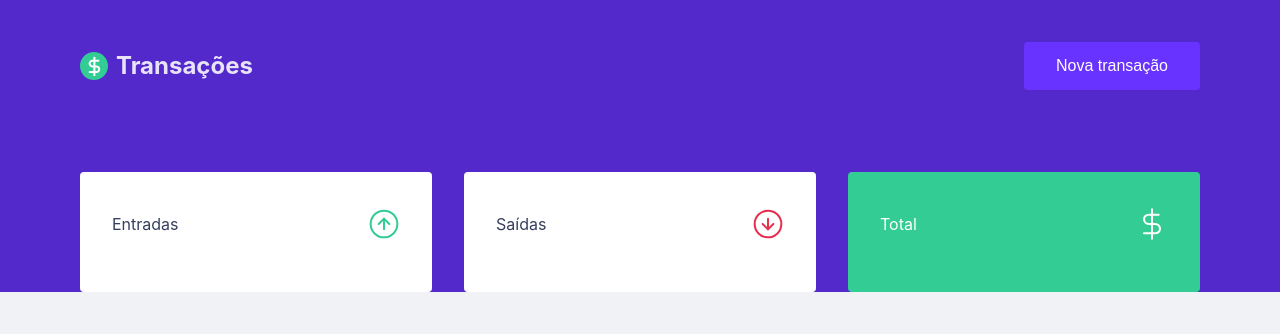
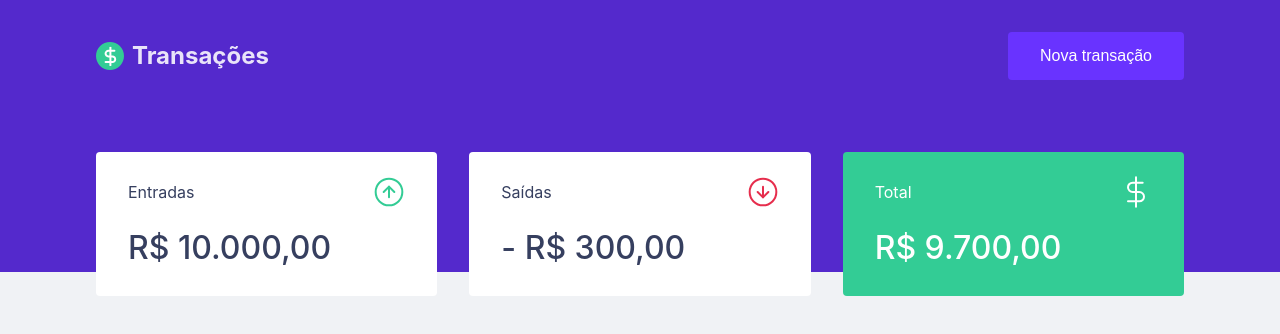
Before and after one commit to gabrielmelogm/teste-bamboo, a Vue app in the folder web/: page / in a window 1280 px wide. Shown: the top 334 px of the page. Built offline with nearby package versions, Linux system fonts and the light colour scheme.

Commit message:
✨ Summary component

```diff
--- a/web/src/components/Summary.vue
+++ b/web/src/components/Summary.vue
@@ -1,3 +1,19 @@
+<script lang="ts">
+import { defineComponent } from "vue";
+
+export default defineComponent({
+  name: "Summary",
+  data() {
+    return {
+      summary: {
+        deposits: 10000,
+        withdraws: 300,
+      },
+    };
+  },
+});
+</script>
+
 <template>
   <div class="summary__container">
     <div>
@@ -6,10 +22,12 @@
         <img src="../assets/income.svg" alt="Entradas" />
       </header>
       <strong>
-        <!-- {new Intl.NumberFormat('pt-BR', {
+        {{
+          new Intl.NumberFormat("pt-BR", {
             style: "currency",
-            currency: "BRL"
-          }).format(summary.deposits)} -->
+            currency: "BRL",
+          }).format(summary.deposits)
+        }}
       </strong>
     </div>
     <div>
@@ -18,10 +36,13 @@
         <img src="../assets/outcome.svg" alt="Saídas" />
       </header>
       <strong>
-        <!-- - {new Intl.NumberFormat('pt-BR', {
-              style: "currency",
-              currency: "BRL"
-          }).format(summary.withdraws)} -->
+        -
+        {{
+          new Intl.NumberFormat("pt-BR", {
+            style: "currency",
+            currency: "BRL",
+          }).format(summary.withdraws)
+        }}
       </strong>
     </div>
     <div className="highlight-background">
@@ -30,13 +51,14 @@
         <img src="../assets/total.svg" alt="Total" />
       </header>
       <strong>
-        <!-- {new Intl.NumberFormat('pt-BR', {
-              style: "currency",
-              currency: "BRL"
-          }).format(summary.total)} -->
+        {{
+          new Intl.NumberFormat("pt-BR", {
+            style: "currency",
+            currency: "BRL",
+          }).format(summary.deposits - summary.withdraws)
+        }}
       </strong>
     </div>
-
   </div>
 </template>
 
--- a/web/src/style.css
+++ b/web/src/style.css
@@ -24,7 +24,8 @@ html {
   -moz-osx-font-smoothing: grayscale;
 }
 
-body {
+* {
   padding: 0;
   margin: 0;
+  box-sizing: border-box;
 }
```
